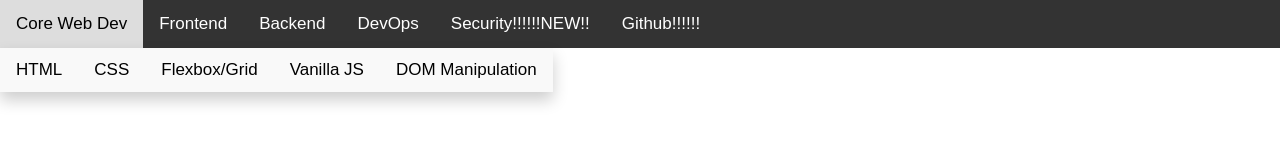
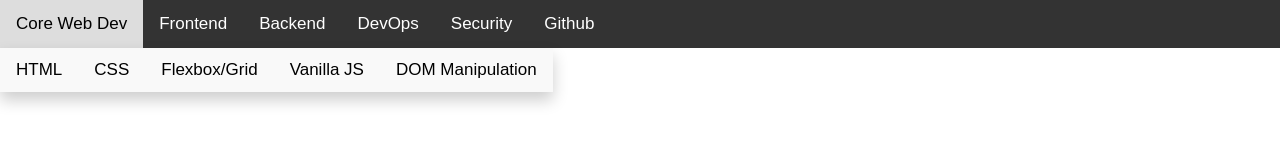
Before and after one commit to ZacharyLawCode/Main, a website: page index.html in a window 1280 px wide. Drawn offline with Linux system fonts and the light colour scheme.

Commit message:
my changes

```diff
--- a/index.html
+++ b/index.html
@@ -129,14 +129,14 @@
     </div>
 
     <div class="dropdown">
-      <button class="dropbtn">Security!!!!!!NEW!!</button>
+      <button class="dropbtn">Security</button>
       <div class="dropdown-content">
         <a href="#">Security (SSL)</a>
       </div>
     </div>
 
     <div class="dropdown">
-        <button class="dropbtn">Github!!!!!!</button>
+        <button class="dropbtn">Github</button>
         <div class="dropdown-content">
           <a href="#">CLI</a>
         </div>
```
Also changed, not shown: .github/workflows/main_zacharylawcode.yml.
